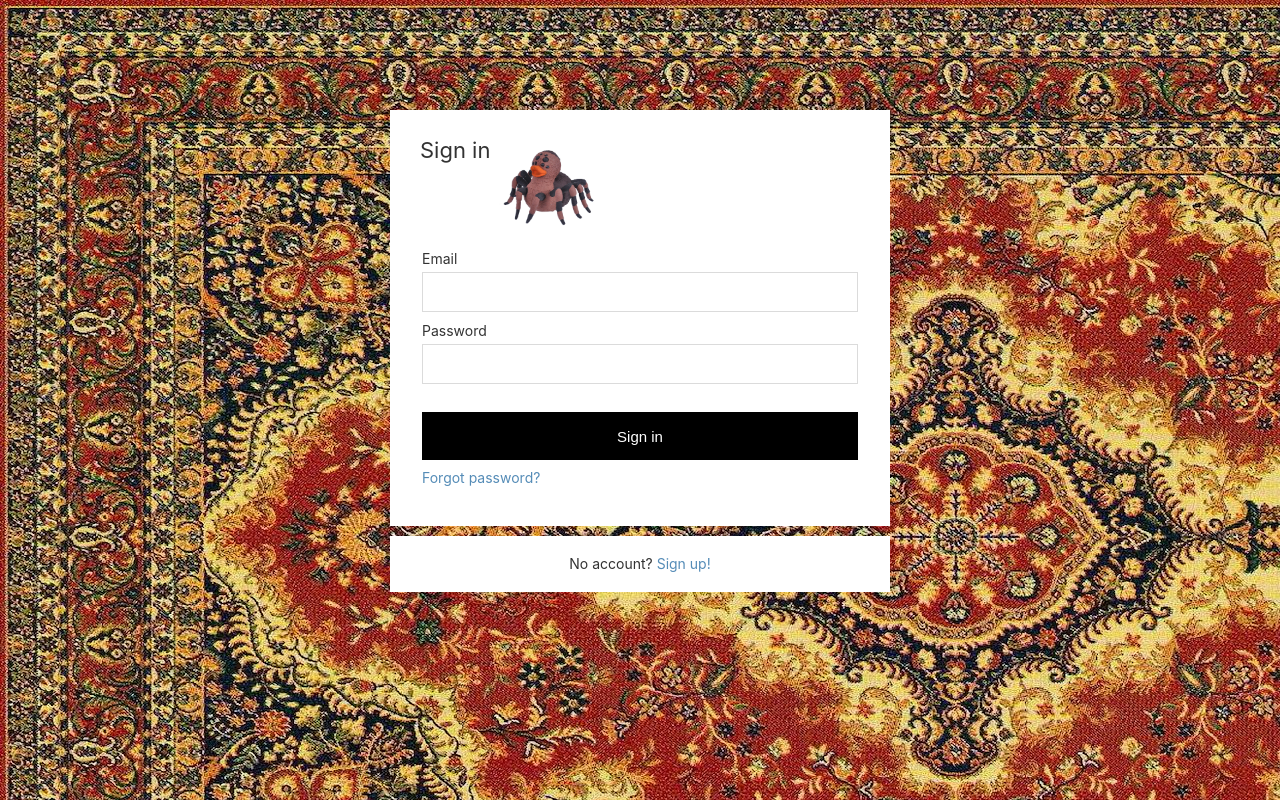
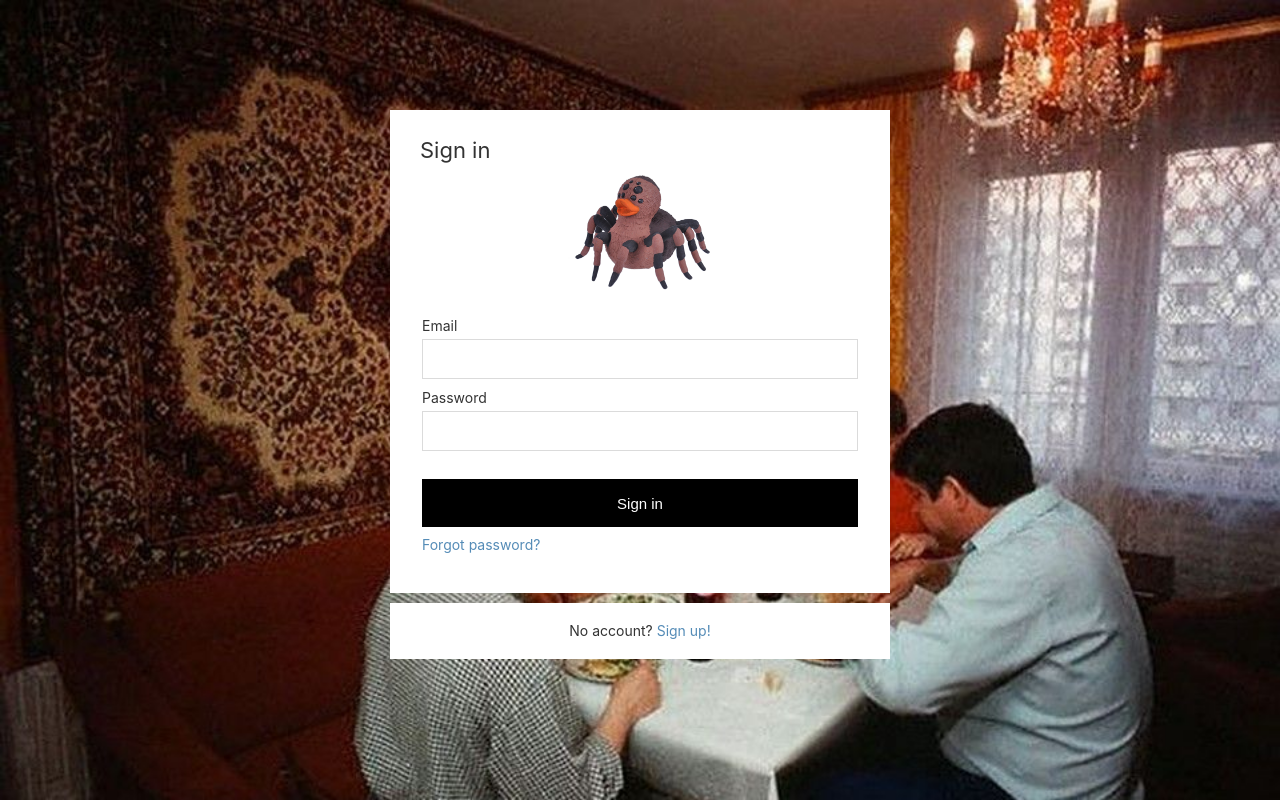
Before and after one commit to rocket-duck/ESchool, a plain HTML site: page index.html in a window 1280 px wide. Drawn offline with Linux system fonts and the light colour scheme.

Commit message:
fix previous commit

```diff
--- a/index.html
+++ b/index.html
@@ -12,7 +12,7 @@
             <div class="box">
                 <div class="box_title">
                     Sign in
-                    <img src="img/duck.jpg" width="100" height="90" align="top" alt="">
+                    <img src="img/duck.jpg" alt="">
                 </div>
                 <form class="form">
                     <fieldset class="form_fields">
--- a/style.css
+++ b/style.css
@@ -3,11 +3,22 @@ html, body {
 }
 body {
     height: 100%;
-    background-image: url(img/back.jpg);
+    background-image: url(img/back2.jpg);
+    background-repeat: no-repeat;
+    background-size: 100%;
     font-size: 14px;
     font-weight: normal;
     font-family: "-apple-system", BlinkMacSystemFont, Arial, sans-serif;
     margin: 0
+}
+img {
+    display: block;
+    margin-left: auto;
+    margin-right: auto;
+    width: 150px;
+}
+img:hover {
+    transform: scaleX(-1);
 }
 .form {
     padding-top: 10px;
```
Also changed, not shown: registration.html (+1 -1 lines), resetPassword.html (+1 -1 lines), img/11back.jpg (deleted), img/back.jpg (deleted), img/back1.jpg (deleted).
